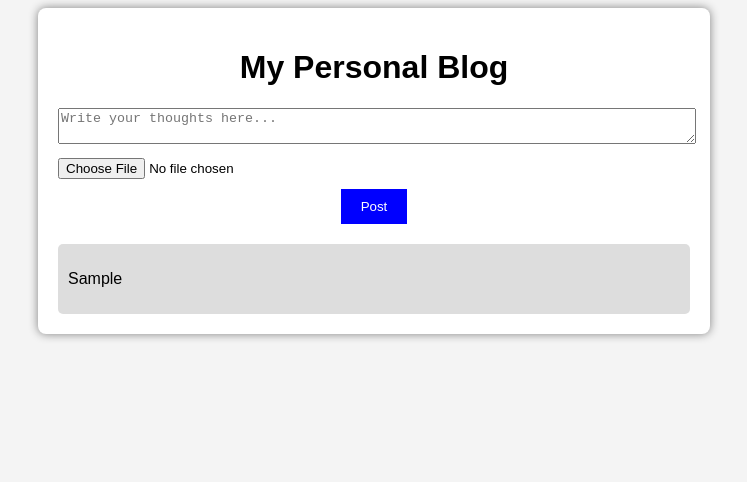
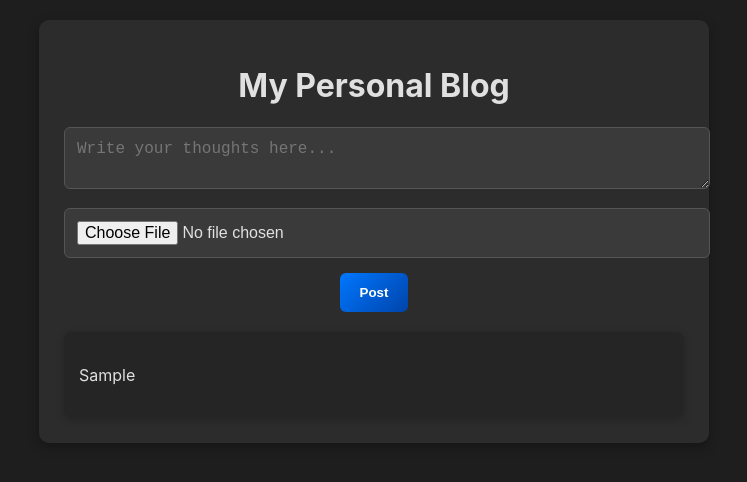
Before and after one commit to bladesxbullets/icarusisdead, a plain HTML site: page index.html in a window 1280 px wide. Both pictures are taken after typing "Sample" into the empty fields and a click on the button "Post". Shown: the whole page, without its empty margins (266-1013 px from the left). Drawn offline with nearby package versions, Linux system fonts and the light colour scheme.

Commit message:
Update styles.css

```diff
--- a/styles.css
+++ b/styles.css
@@ -1,44 +1,75 @@
+/* General Styles */
 body {
-    font-family: Arial, sans-serif;
-    background-color: #f4f4f4;
+    font-family: 'Inter', sans-serif;
+    background-color: #1e1e1e;
+    color: #e0e0e0;
     text-align: center;
+    margin: 0;
+    padding: 20px;
 }
 
+/* Main Container */
 .container {
     width: 50%;
     margin: auto;
-    background: white;
-    padding: 20px;
-    border-radius: 8px;
-    box-shadow: 0px 0px 10px gray;
+    background: #2c2c2c;
+    padding: 25px;
+    border-radius: 10px;
+    box-shadow: 0 4px 12px rgba(0, 0, 0, 0.3);
 }
 
+/* Inputs & Textarea */
 textarea, input {
     width: 100%;
-    margin-bottom: 10px;
+    padding: 12px;
+    margin-bottom: 15px;
+    background: #3a3a3a;
+    border: 1px solid #555;
+    border-radius: 6px;
+    color: #e0e0e0;
+    font-size: 16px;
 }
 
+/* Button Styling */
 button {
-    padding: 10px 20px;
-    background-color: blue;
+    padding: 12px 20px;
+    background: linear-gradient(135deg, #0077ff, #0044aa);
     color: white;
     border: none;
+    border-radius: 6px;
     cursor: pointer;
+    font-weight: bold;
+    transition: 0.3s;
 }
 
+button:hover {
+    background: linear-gradient(135deg, #0044aa, #002266);
+}
+
+/* Posts Section */
 #posts {
     margin-top: 20px;
 }
 
+/* Individual Post */
 .post {
-    background: #ddd;
-    padding: 10px;
-    margin-top: 10px;
-    border-radius: 5px;
+    background: #252525;
+    padding: 15px;
+    margin-top: 15px;
+    border-radius: 8px;
     text-align: left;
+    box-shadow: 0 2px 8px rgba(0, 0, 0, 0.2);
 }
 
+/* Media in Posts */
 .post img, .post video {
     max-width: 100%;
     margin-top: 10px;
+    border-radius: 5px;
 }
+
+/* Post Text */
+.post p {
+    font-size: 16px;
+    line-height: 1.5;
+}
```
